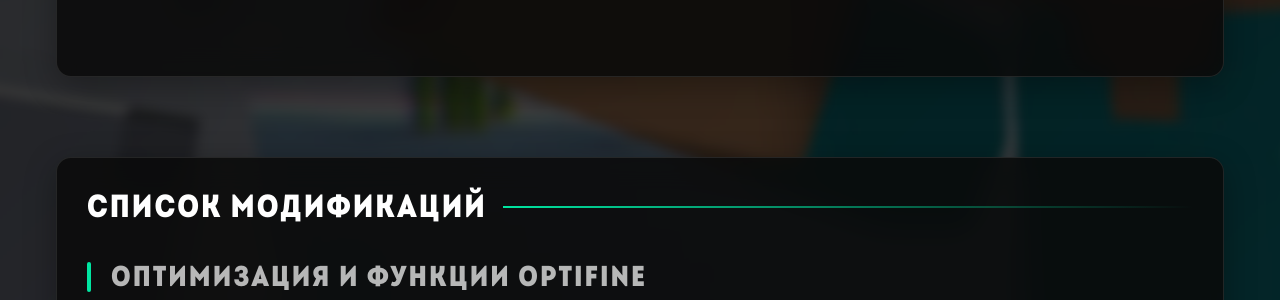
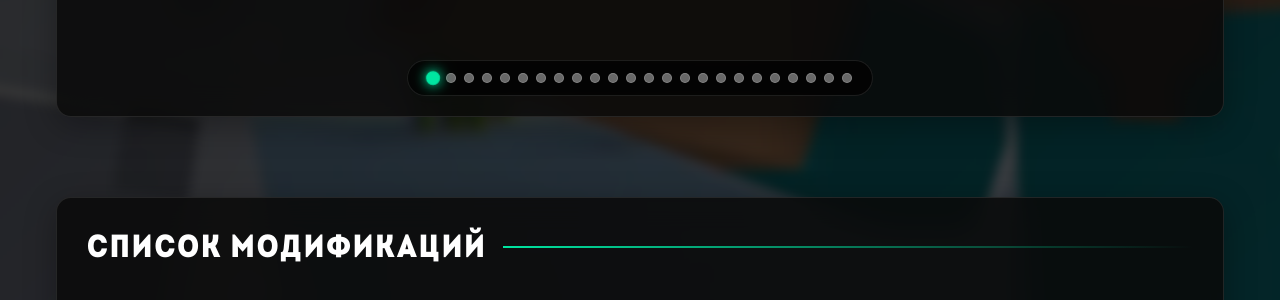
Before and after one commit to KOFIOK/minebuild-site, a Python web app: template templates/build.html in a window 1280 px wide. Shown: the part 1055-1355 px from the top of the page. Run offline with Jinja, Linux system fonts and the light colour scheme; the template is opened without the code that fills it, so the values that code supplies are empty.

Commit message:
Точки переключения ++

```diff
--- a/static/css/build.css
+++ b/static/css/build.css
@@ -199,7 +199,8 @@ html::-webkit-scrollbar-thumb:hover {
     box-shadow: 0 8px 32px rgba(0, 0, 0, 0.3);
     backdrop-filter: blur(15px);
     overflow: hidden;
-    padding-bottom: 60px; /* Добавлен дополнительный отступ снизу */
+    padding-bottom: 100px; /* Увеличиваем отступ снизу для точек */
+    position: relative;
 }
 
 .gallery-container {
@@ -296,13 +297,46 @@ html::-webkit-scrollbar-thumb:hover {
 /* Точки навигации */
 .gallery-nav {
     position: absolute;
-    bottom: -55px; /* Изменено с -40px на -30px */
+    bottom: 20px;
     left: 50%;
     transform: translateX(-50%);
     display: flex;
-    gap: 12px; /* Увеличен отступ между точками */
-    z-index: 4;
-    padding: 15px; /* Увеличен padding для большей области клика */
+    gap: 8px;
+    z-index: 10;
+    padding: 12px 20px;
+    background: rgba(0, 0, 0, 0.6); /* Сделали фон темнее */
+    border-radius: 25px;
+    width: auto;
+    max-width: 90%;
+    justify-content: center;
+    flex-wrap: wrap;
+    row-gap: 10px;
+    backdrop-filter: blur(5px);
+    border: 1px solid rgba(255, 255, 255, 0.1);
+}
+
+.gallery-dot {
+    width: 10px; /* Немного увеличили размер */
+    height: 10px;
+    border-radius: 50%;
+    background: rgba(255, 255, 255, 0.4); /* Сделали точки более заметными */
+    cursor: pointer;
+    transition: all 0.3s ease;
+    border: 1px solid rgba(255, 255, 255, 0.2);
+    flex-shrink: 0;
+}
+
+.gallery-dot:hover {
+    background: rgba(255, 255, 255, 0.7);
+    transform: scale(1.3);
+}
+
+.gallery-dot.active {
+    background: var(--accent-green);
+    transform: scale(1.4);
+    border-color: var(--accent-green);
+    box-shadow: 0 0 8px var(--accent-green),
+                0 0 15px rgba(0, 229, 161, 0.3);
 }
 
 .gallery-item.moving-right {
--- a/templates/build.html
+++ b/templates/build.html
@@ -61,11 +61,11 @@
                         <img src="{{ url_for('static', filename='images/build/' + image) }}" alt="MineBuild Screenshot">
                     </div>
                     {% endfor %}
-                    <div class="gallery-nav">
-                        {% for image in build_images %}
-                        <div class="gallery-dot{% if loop.first %} active{% endif %}" data-index="{{ loop.index0 }}"></div>
-                        {% endfor %}
-                    </div>
+                </div>
+                <div class="gallery-nav">
+                    {% for image in build_images %}
+                    <div class="gallery-dot{% if loop.first %} active{% endif %}" data-index="{{ loop.index0 }}"></div>
+                    {% endfor %}
                 </div>
             </section>
 
```
